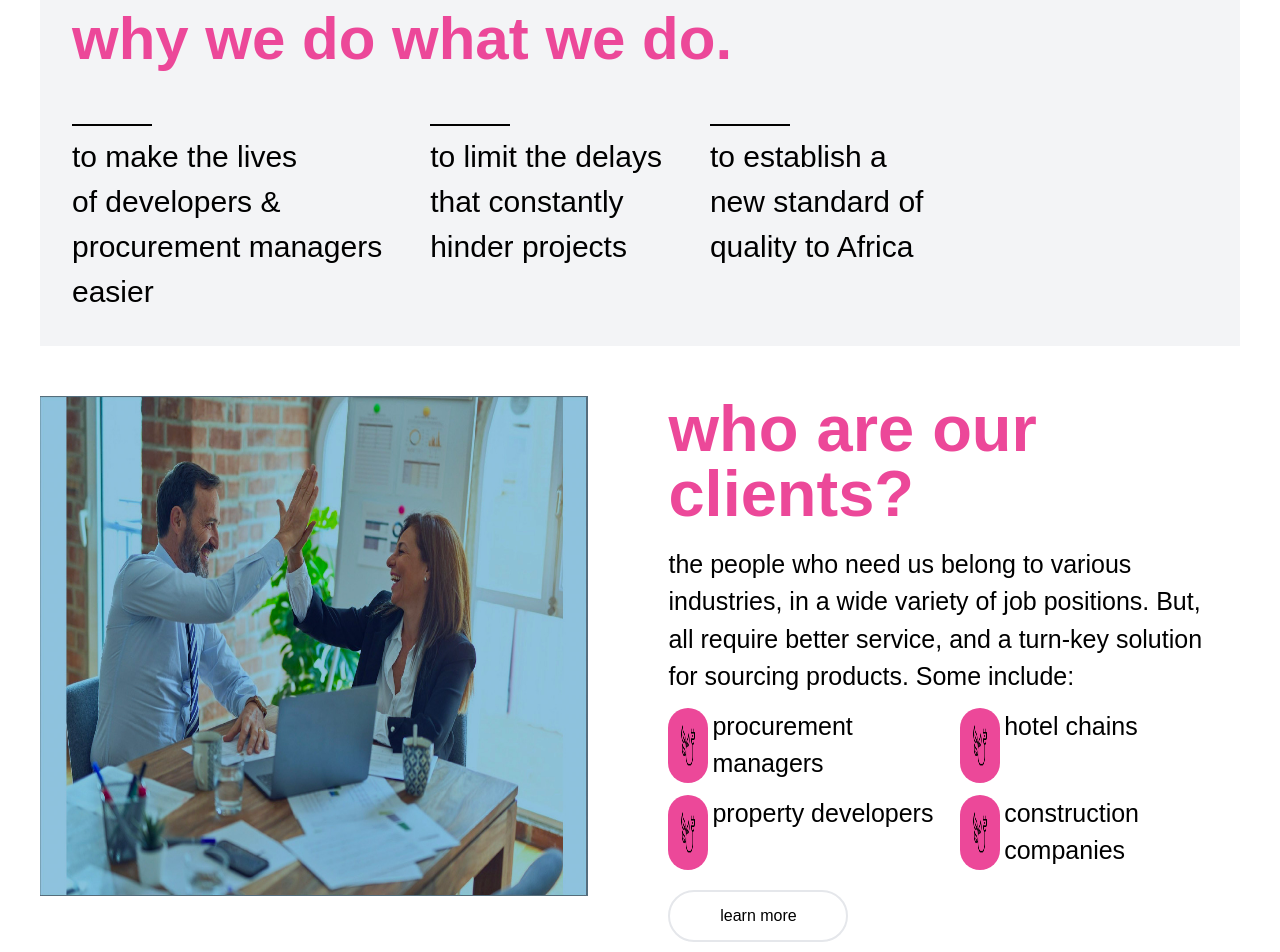
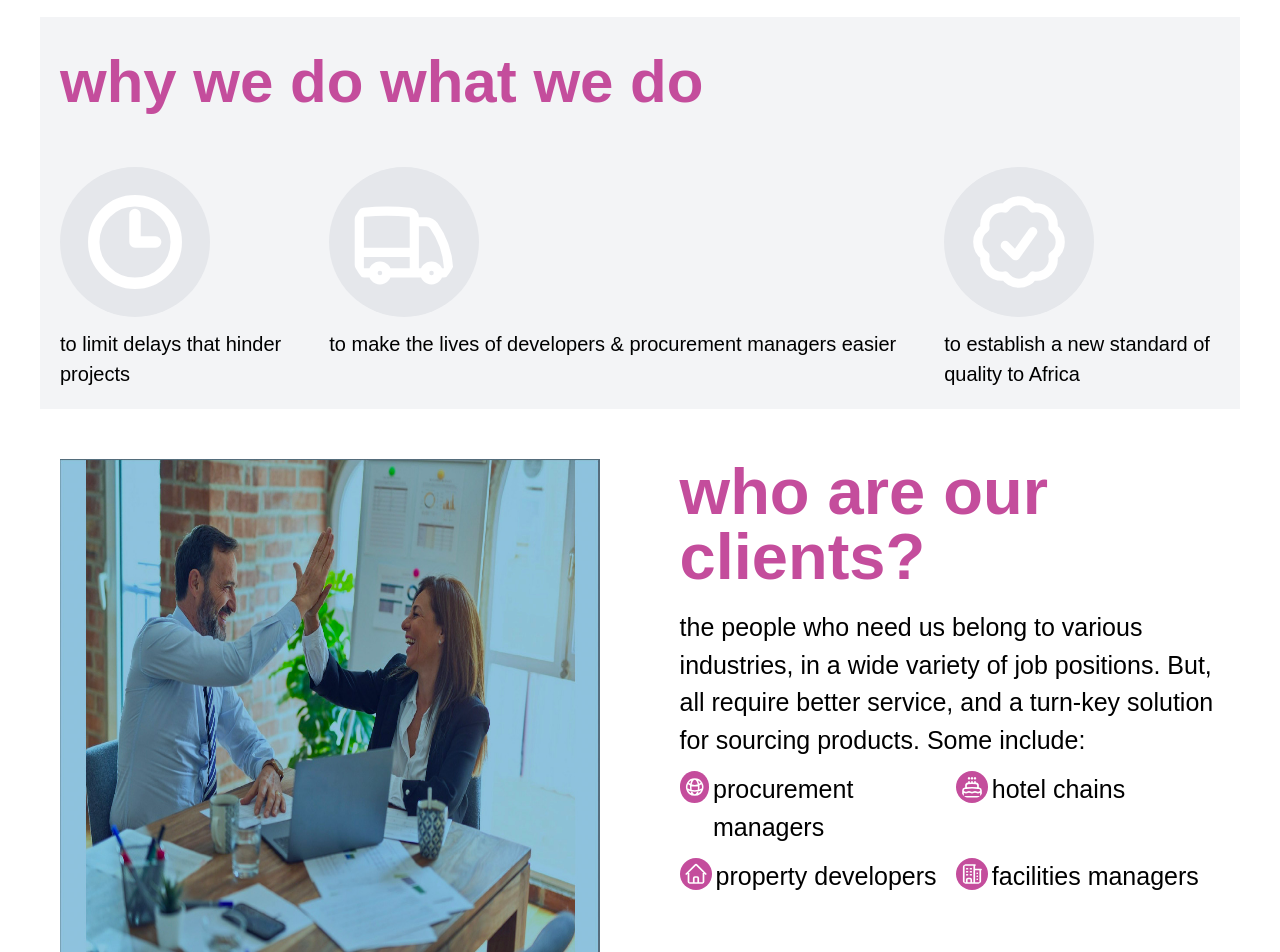
Before and after one commit to abdulmahl/supplymee, a Next.js app: page / in a window 1280 px wide. Shown: the part 1600-2552 px from the top of the page. Built offline with nearby package versions, Linux system fonts and the light colour scheme.

Commit message:
Made changes to the layout to match the clients request.

```diff
--- a/app/forms/form.tsx
+++ b/app/forms/form.tsx
@@ -3,7 +3,7 @@ import React from "react";
 export default function SendMessageForm() {
   return (
     <>
-      <div className="border p-3 shadow-xl rounded-xl">
+      <div className="border p-5 w-[95%] m-auto shadow-xl rounded-xl">
         <form>
           <label htmlFor="firstname" className="flex flex-col pt-5">
             First name
--- a/app/page.tsx
+++ b/app/page.tsx
@@ -16,7 +16,7 @@ export const metadata: Metadata = {
 
 export default function HomePage() {
   return (
-    <main className="p-3 md:flex flex-col md:p-10">
+    <main className="md:flex flex-col md:p-10">
       <Header />
       <SectionOne />
       <SendMessageForm />
--- a/app/partials/footer.tsx
+++ b/app/partials/footer.tsx
@@ -4,9 +4,9 @@ import Link from "next/link";
 export default function Footer() {
   const date = new Date();
   return (
-    <footer>
+    <footer className="bg-gray-100 p-7 text-right">
       <p>
-        copyright &copy; <span>{date.getFullYear()}</span> MEE CORP dba{" "}
+        copyright &copy; <span>{date.getFullYear()}</span> MEE CORP dba <br />
         <Link href={"/"}>supplymee.io</Link>
       </p>
     </footer>
--- a/app/partials/header.tsx
+++ b/app/partials/header.tsx
@@ -3,7 +3,7 @@ import Image from "next/image";
 
 export default function Header() {
   return (
-    <header className="pt-2">
+    <header className="p-3">
       <div className="flex items-center justify-between md:gap-1">
         <Link href={"/"}>
           <Image
@@ -11,7 +11,7 @@ export default function Header() {
             width={100}
             height={100}
             alt="Logo-Image"
-            className="w-[280px]"
+            className="w-[250px]"
           />
         </Link>
         <Link href={"/"}>
--- a/app/ui/section-five.tsx
+++ b/app/ui/section-five.tsx
@@ -4,7 +4,7 @@ import Link from "next/link";
 export default function SectionFive() {
   return (
     <>
-      <div className="flex flex-col pt-10 gap-10 md:flex-row lg:gap-20">
+      <div className="flex flex-col p-5 pt-10 gap-10 md:flex-row lg:gap-20">
         <div>
           <Image
             src={"/image-three.jpg"}
@@ -23,24 +23,17 @@ export default function SectionFive() {
         </div>
         <div>
           <div>
-            <p className="text-pink-500 leading-none md:pt-0 pb-5 text-3xl font-black lg:text-[65px]">
+            <p className="text-customPink leading-none md:pt-0 pb-5 text-3xl font-black lg:text-[65px]">
               what do we do?
             </p>
           </div>
-          <p className="lg:text-[25px]">
+          <p className="text-[18px] lg:text-[25px]">
             we offer a complete solution of “after-construction” materials,
             providing a range of furniture, lighting, fabrics and flooring. This
             solution aims to make the process of procuring the most common
             materials in the hospitality and commercial industry as easy, and
             quick as possible.
           </p>
-          <div className="pt-5">
-            <Link href={"/learn-more"}>
-              <button className="w-[180px] border-[2px] p-3 rounded-[35px] md:hover:border-pink-500 md:hover:text-pink-600">
-                learn more
-              </button>
-            </Link>
-          </div>
         </div>
       </div>
     </>
--- a/app/ui/section-four.tsx
+++ b/app/ui/section-four.tsx
@@ -4,16 +4,16 @@ import Image from "next/image";
 export default function SectionFour() {
   return (
     <>
-      <div className="pt-10">
+      <div className="pt-[100px] p-5">
         <div className="flex flex-col-reverse md:flex-row">
           <div className="">
             <div>
-              <p className="text-pink-500 leading-none pt-10 pb-5 text-3xl font-black md:pt-0 lg:text-[65px]">
+              <p className="text-customPink leading-none pt-10 pb-5 text-[36px] font-black md:pt-0 lg:text-[65px]">
                 how we do what <br /> we do?
               </p>
             </div>
             {/* Mobile view text */}
-            <p className="block md:hidden">
+            <p className="block text-[18px] md:hidden">
               by partnering with the best manufacturers for each industry that
               we serve, locally and internationally, we provide our customers
               with the best quality products, at a far reduced rate. <br />{" "}
@@ -45,13 +45,6 @@ export default function SectionFour() {
               whose impact is positive, <br /> on their employees and to the
               world as a whole.
             </p>
-            <div className="lg:pt-5">
-              <Link href={"/learn-more"}>
-                <button className="w-[180px] border-[2px] p-3 rounded-[35px] md:hover:border-pink-500 md:hover:text-pink-600">
-                  learn more
-                </button>
-              </Link>
-            </div>
           </div>
           <div>
             <Image
--- a/app/ui/section-one.tsx
+++ b/app/ui/section-one.tsx
@@ -4,7 +4,7 @@ import Image from "next/image";
 export default function SectionOne() {
   return (
     <>
-      <main className="py-16">
+      <main className="py-16 px-3">
         <div className="max-w-7xl relative">
           <h1 className="text-customPink text-left text-5xl font-bold md:text-6xl xl:text-7xl pb-10">
             making your life easier if you&apos;re a <br />
--- a/app/ui/section-three.tsx
+++ b/app/ui/section-three.tsx
@@ -1,9 +1,8 @@
 import Image from "next/image";
-import Link from "next/link";
 
 export default function SectionThree() {
   return (
-    <div className="flex flex-col pt-[50px] gap-10 md:flex-row lg:gap-20">
+    <div className="flex flex-col p-5 pt-[50px] gap-10 md:flex-row lg:gap-20">
       <div>
         <Image
           src={"/imageone.jpg"}
@@ -21,18 +20,18 @@ export default function SectionThree() {
         />
       </div>
       <div>
-        <div className="text-pink-500 text-[25px] leading-none font-black md:text-[35px] lg:text-[65px]">
-          <p>
+        <p className="text-customPink text-[36px] leading-none font-black md:text-[35px] lg:text-[65px]">
           who are our <br /> clients?
         </p>
-        </div>
+
         <div>
           {/* Mobile view port side text */}
-          <p className="pt-5 lg:text-[25px] md:hidden">
-            the people who need us belong to various <br />
-            industries, in a wide variety of job positions. But, <br />
-            all require better service, and a turn-key solution <br />
-            for sourcing products. Some include:{" "}
+          <p className="pt-5 text-[18px] lg:text-[25px] md:hidden">
+            the people who need us belong to <br />
+            various industries, in a wide variety of job positions. But, all
+            require better service, <br /> and a turn-key solution for sourcing{" "}
+            <br />
+            products. Some include:
           </p>
 
           {/* Tablet view port side text */}
@@ -53,80 +52,76 @@ export default function SectionThree() {
         </div>
         <div className="flex flex-col pt-3 gap-3 lg:grid grid-rows-2 grid-cols-2">
           <div className="flex gap-1">
-            <Image
-              src={"/energy.png"}
-              width={20}
-              height={20}
-              alt="Energy Saver Icon"
-              className="bg-pink-500 rounded-[50px] p-3 lg:hidden"
+            <svg
+              xmlns="http://www.w3.org/2000/svg"
+              fill="none"
+              viewBox="0 0 24 24"
+              stroke-width="1.7"
+              stroke="white"
+              className="size-8 bg-customPink rounded-[50%] p-1"
+            >
+              <path
+                stroke-linecap="round"
+                stroke-linejoin="round"
+                d="M12 21a9.004 9.004 0 0 0 8.716-6.747M12 21a9.004 9.004 0 0 1-8.716-6.747M12 21c2.485 0 4.5-4.03 4.5-9S14.485 3 12 3m0 18c-2.485 0-4.5-4.03-4.5-9S9.515 3 12 3m0 0a8.997 8.997 0 0 1 7.843 4.582M12 3a8.997 8.997 0 0 0-7.843 4.582m15.686 0A11.953 11.953 0 0 1 12 10.5c-2.998 0-5.74-1.1-7.843-2.918m15.686 0A8.959 8.959 0 0 1 21 12c0 .778-.099 1.533-.284 2.253m0 0A17.919 17.919 0 0 1 12 16.5c-3.162 0-6.133-.815-8.716-2.247m0 0A9.015 9.015 0 0 1 3 12c0-1.605.42-3.113 1.157-4.418"
               />
-            <Image
-              src={"/energy.png"}
-              width={40}
-              height={40}
-              alt="Energy Saver Icon"
-              className="hidden bg-pink-500 rounded-[50px] p-3 lg:block"
-            />
+            </svg>
+
             <p className="lg:text-[25px]">procurement managers</p>
           </div>
           <div className="flex gap-1">
-            <Image
-              src={"/energy.png"}
-              width={20}
-              height={20}
-              alt="Energy Saver Icon"
-              className="bg-pink-500 rounded-[50px] p-3 lg:hidden"
+            <svg
+              xmlns="http://www.w3.org/2000/svg"
+              fill="none"
+              viewBox="0 0 24 24"
+              stroke-width="1.7"
+              stroke="white"
+              className="size-8 bg-customPink rounded-[50%] p-1"
+            >
+              <path
+                stroke-linecap="round"
+                stroke-linejoin="round"
+                d="M12 8.25v-1.5m0 1.5c-1.355 0-2.697.056-4.024.166C6.845 8.51 6 9.473 6 10.608v2.513m6-4.871c1.355 0 2.697.056 4.024.166C17.155 8.51 18 9.473 18 10.608v2.513M15 8.25v-1.5m-6 1.5v-1.5m12 9.75-1.5.75a3.354 3.354 0 0 1-3 0 3.354 3.354 0 0 0-3 0 3.354 3.354 0 0 1-3 0 3.354 3.354 0 0 0-3 0 3.354 3.354 0 0 1-3 0L3 16.5m15-3.379a48.474 48.474 0 0 0-6-.371c-2.032 0-4.034.126-6 .371m12 0c.39.049.777.102 1.163.16 1.07.16 1.837 1.094 1.837 2.175v5.169c0 .621-.504 1.125-1.125 1.125H4.125A1.125 1.125 0 0 1 3 20.625v-5.17c0-1.08.768-2.014 1.837-2.174A47.78 47.78 0 0 1 6 13.12M12.265 3.11a.375.375 0 1 1-.53 0L12 2.845l.265.265Zm-3 0a.375.375 0 1 1-.53 0L9 2.845l.265.265Zm6 0a.375.375 0 1 1-.53 0L15 2.845l.265.265Z"
               />
-            <Image
-              src={"/energy.png"}
-              width={40}
-              height={40}
-              alt="Energy Saver Icon"
-              className="hidden bg-pink-500 rounded-[50px] p-3 lg:block"
-            />
+            </svg>
+
             <p className="lg:text-[25px]">hotel chains</p>
           </div>
           <div className="flex gap-1">
-            <Image
-              src={"/energy.png"}
-              width={20}
-              height={20}
-              alt="Energy Saver Icon"
-              className="bg-pink-500 rounded-[50px] p-3 lg:hidden"
+            <svg
+              xmlns="http://www.w3.org/2000/svg"
+              fill="none"
+              viewBox="0 0 24 24"
+              stroke-width="1.7"
+              stroke="white"
+              className="size-8 bg-customPink rounded-[50%] p-1"
+            >
+              <path
+                stroke-linecap="round"
+                stroke-linejoin="round"
+                d="m2.25 12 8.954-8.955c.44-.439 1.152-.439 1.591 0L21.75 12M4.5 9.75v10.125c0 .621.504 1.125 1.125 1.125H9.75v-4.875c0-.621.504-1.125 1.125-1.125h2.25c.621 0 1.125.504 1.125 1.125V21h4.125c.621 0 1.125-.504 1.125-1.125V9.75M8.25 21h8.25"
               />
-            <Image
-              src={"/energy.png"}
-              width={40}
-              height={40}
-              alt="Energy Saver Icon"
-              className="hidden bg-pink-500 rounded-[50px] p-3 lg:block"
-            />
+            </svg>
+
             <p className="lg:text-[25px]">property developers</p>
           </div>
           <div className="flex gap-1">
-            <Image
-              src={"/energy.png"}
-              width={20}
-              height={20}
-              alt="Energy Saver Icon"
-              className="bg-pink-500 rounded-[50px] p-3 lg:hidden"
+            <svg
+              xmlns="http://www.w3.org/2000/svg"
+              fill="none"
+              viewBox="0 0 24 24"
+              stroke-width="1.7"
+              stroke="white"
+              className="size-8 bg-customPink rounded-[50%] p-1"
+            >
+              <path
+                stroke-linecap="round"
+                stroke-linejoin="round"
+                d="M2.25 21h19.5m-18-18v18m10.5-18v18m6-13.5V21M6.75 6.75h.75m-.75 3h.75m-.75 3h.75m3-6h.75m-.75 3h.75m-.75 3h.75M6.75 21v-3.375c0-.621.504-1.125 1.125-1.125h2.25c.621 0 1.125.504 1.125 1.125V21M3 3h12m-.75 4.5H21m-3.75 3.75h.008v.008h-.008v-.008Zm0 3h.008v.008h-.008v-.008Zm0 3h.008v.008h-.008v-.008Z"
               />
-            <Image
-              src={"/energy.png"}
-              width={40}
-              height={40}
-              alt="Energy Saver Icon"
-              className="hidden bg-pink-500 rounded-[50px] p-3 lg:block"
-            />
-            <p className="lg:text-[25px]">construction companies</p>
+            </svg>
+            <p className="lg:text-[25px]">facilities managers</p>
           </div>
-        </div>
-        <div className="pt-5">
-          <Link href={"/learn-more"}>
-            <button className="w-[180px] border-[2px] p-3 rounded-[35px] md:hover:border-pink-500 md:hover:text-pink-600">
-              learn more
-            </button>
-          </Link>
         </div>
       </div>
     </div>
--- a/app/ui/section-two.tsx
+++ b/app/ui/section-two.tsx
@@ -1,31 +1,72 @@
 export default function SectionTwo() {
   return (
     <>
-      <div className="bg-gray-100 mt-[50px] p-8">
-        <div className="text-pink-500  text-[25px] pb-10 font-black md:text-[35px] lg:text-[60px]">
-          <p>why we do what we do.</p>
-        </div>
+      <div className="bg-gray-100 w-full mt-[80px] p-5">
+        <p className="text-customPink text-[35px] pb-10 font-bold md:text-[35px] lg:text-[60px]">
+          why we do what we do
+        </p>
         <div className="flex flex-col gap-5 md:flex-row md:gap-12 lg:text-[30px]">
           <div className="flex flex-col">
-            <span className="bg-black w-20 h-[2px] mb-2"></span>
-            <p>
-              to make the lives <br />
-              of developers & <br /> procurement managers <br /> easier
+            <svg
+              xmlns="http://www.w3.org/2000/svg"
+              fill="none"
+              viewBox="0 0 24 24"
+              stroke-width="2.5"
+              stroke="white"
+              className="size-[150px] bg-gray-200 rounded-[50%] p-5 mb-3"
+            >
+              <path
+                stroke-linecap="round"
+                stroke-linejoin="round"
+                d="M12 6v6h4.5m4.5 0a9 9 0 1 1-18 0 9 9 0 0 1 18 0Z"
+              />
+            </svg>
+            <p className="text-[20px]">
+              to limit delays that hinder <br />
+              projects
             </p>
           </div>
+
           <div className="flex flex-col">
-            <span className="bg-black w-20 h-[2px] mb-2"></span>
-            <p>
-              to limit the delays <br />
-              that constantly <br /> hinder projects{" "}
+            <svg
+              xmlns="http://www.w3.org/2000/svg"
+              fill="none"
+              viewBox="0 0 24 24"
+              stroke-width="2"
+              stroke="white"
+              className="size-[150px] bg-gray-200 rounded-[50%] p-5 mb-3"
+            >
+              <path
+                stroke-linecap="round"
+                stroke-linejoin="round"
+                d="M8.25 18.75a1.5 1.5 0 0 1-3 0m3 0a1.5 1.5 0 0 0-3 0m3 0h6m-9 0H3.375a1.125 1.125 0 0 1-1.125-1.125V14.25m17.25 4.5a1.5 1.5 0 0 1-3 0m3 0a1.5 1.5 0 0 0-3 0m3 0h1.125c.621 0 1.129-.504 1.09-1.124a17.902 17.902 0 0 0-3.213-9.193 2.056 2.056 0 0 0-1.58-.86H14.25M16.5 18.75h-2.25m0-11.177v-.958c0-.568-.422-1.048-.987-1.106a48.554 48.554 0 0 0-10.026 0 1.106 1.106 0 0 0-.987 1.106v7.635m12-6.677v6.677m0 4.5v-4.5m0 0h-12"
+              />
+            </svg>
+
+            <p className="text-[20px]">
+              to make the lives of developers & procurement managers easier
             </p>
           </div>
+
           <div className="flex flex-col">
-            <span className="bg-black w-20 h-[2px] mb-2"></span>
-            <p>
-              to establish a <br />
-              new standard of
-              <br /> quality to Africa{" "}
+            <svg
+              xmlns="http://www.w3.org/2000/svg"
+              fill="none"
+              viewBox="0 0 24 24"
+              stroke-width="2"
+              stroke="white"
+              className="size-[150px] bg-gray-200 rounded-[50%] p-5 mb-3"
+            >
+              <path
+                stroke-linecap="round"
+                stroke-linejoin="round"
+                d="M9 12.75 11.25 15 15 9.75M21 12c0 1.268-.63 2.39-1.593 3.068a3.745 3.745 0 0 1-1.043 3.296 3.745 3.745 0 0 1-3.296 1.043A3.745 3.745 0 0 1 12 21c-1.268 0-2.39-.63-3.068-1.593a3.746 3.746 0 0 1-3.296-1.043 3.745 3.745 0 0 1-1.043-3.296A3.745 3.745 0 0 1 3 12c0-1.268.63-2.39 1.593-3.068a3.745 3.745 0 0 1 1.043-3.296 3.746 3.746 0 0 1 3.296-1.043A3.746 3.746 0 0 1 12 3c1.268 0 2.39.63 3.068 1.593a3.746 3.746 0 0 1 3.296 1.043 3.746 3.746 0 0 1 1.043 3.296A3.745 3.745 0 0 1 21 12Z"
+              />
+            </svg>
+
+            <p className="text-[20px]">
+              to establish a new standard of <br />
+              quality to Africa
             </p>
           </div>
         </div>
```
Also changed, not shown: app/ui/section-six.tsx (+16 -9 lines). Lines whose indentation alone changed are shown as unchanged.
